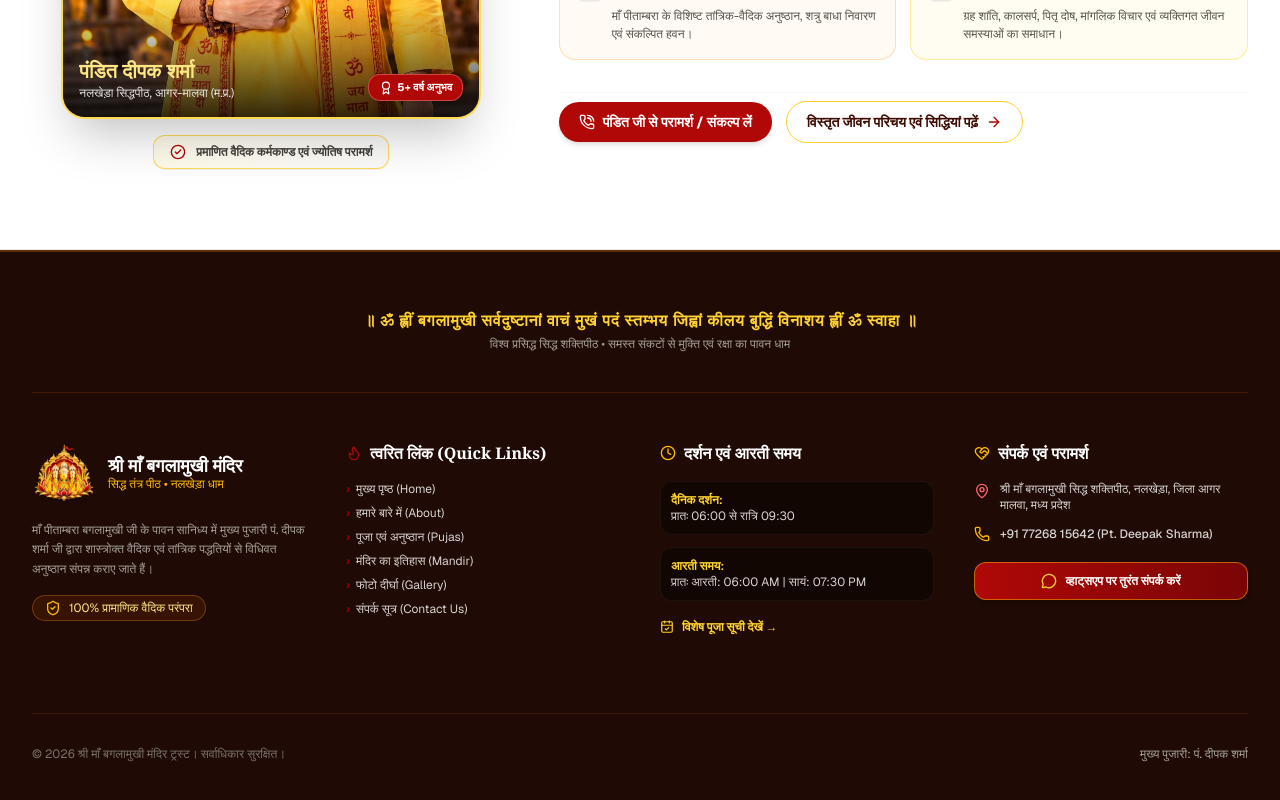
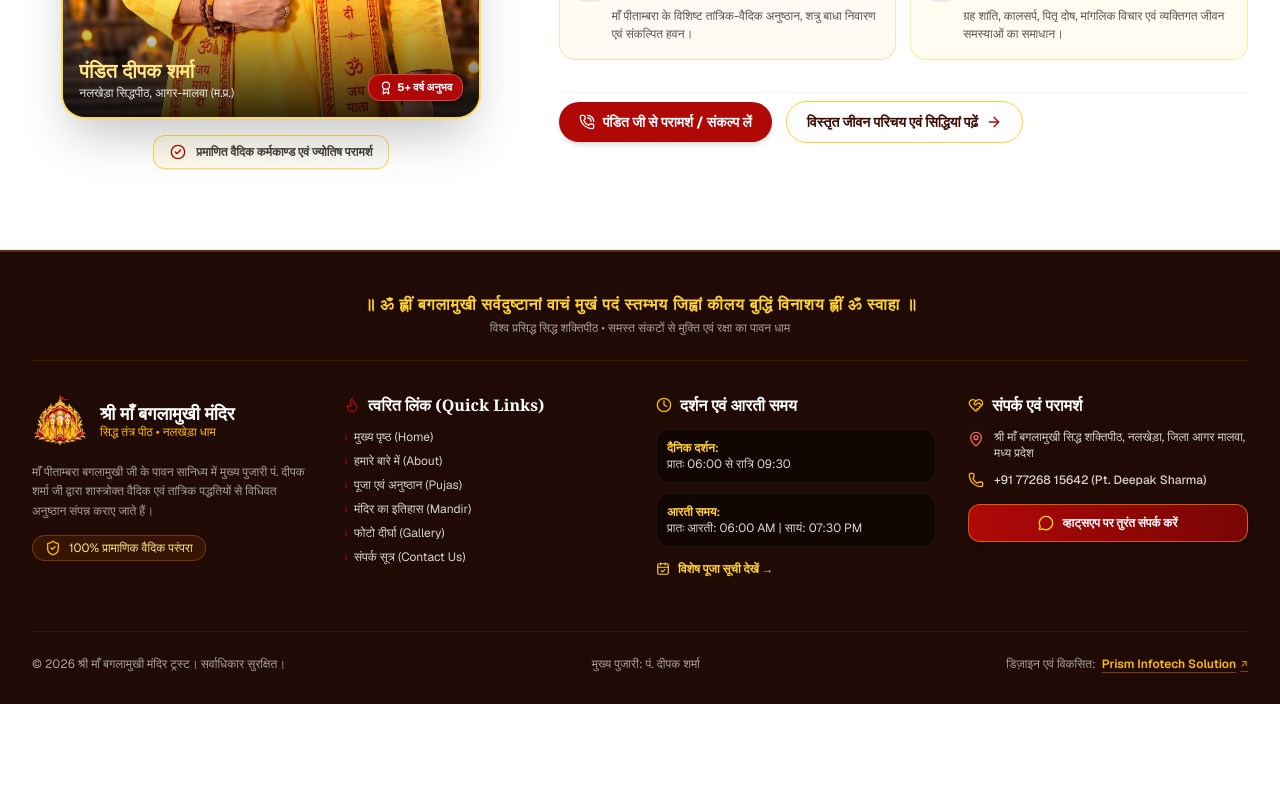
Before and after one commit to prisminfotechdevloper-2026/baglamukhi_temple_client, a Next.js app: page / in a window 1280 px wide. Shown: the part 2446-3246 px from the top of the page. After the commit the page ends 3150 px from the top, so only its background shows below. Built offline with nearby package versions, Linux system fonts and the light colour scheme.

Commit message:
feat: add Prism Infotech Solution credit link and optimize footer padding

```diff
--- a/src/components/footer/Footer.tsx
+++ b/src/components/footer/Footer.tsx
@@ -27,10 +27,10 @@ export default function Footer() {
   ];
 
   return (
-    <footer className="w-full bg-[#1F0A05] text-stone-300 border-t-2 border-[#E6840D]/30 pt-14 pb-10">
+    <footer className="w-full bg-[#1F0A05] text-stone-300 border-t-2 border-[#E6840D]/30 pt-10 pb-24 lg:pt-10 lg:pb-8">
       <div className="mx-auto max-w-7xl px-4 sm:px-6 lg:px-8">
         {/* Top Mantra Ribbon */}
-        <div className="text-center pb-10 border-b border-amber-900/40">
+        <div className="text-center pb-6 border-b border-amber-900/40">
           <p className="font-serif text-sm sm:text-base font-semibold text-amber-300 tracking-wider">
             {t({
               hi: "॥ ॐ ह्लीं बगलामुखी सर्वदुष्टानां वाचं मुखं पदं स्तम्भय जिह्वां कीलय बुद्धिं विनाशय ह्लीं ॐ स्वाहा ॥",
@@ -46,21 +46,21 @@ export default function Footer() {
         </div>
 
         {/* 4-Column Grid */}
-        <div className="grid grid-cols-1 md:grid-cols-2 lg:grid-cols-4 gap-8 sm:gap-10 py-12">
+        <div className="grid grid-cols-1 md:grid-cols-2 lg:grid-cols-4 gap-6 sm:gap-8 py-8">
           {/* Column 1: Brand & Priest Info */}
-          <div className="flex flex-col items-start space-y-4">
+          <div className="flex flex-col items-start space-y-3.5">
             <div className="flex items-center gap-3">
-              <div className="relative h-14 w-14 sm:h-16 sm:w-16 shrink-0 flex items-center justify-center">
+              <div className="relative h-12 w-12 sm:h-14 sm:w-14 shrink-0 flex items-center justify-center">
                 <Image
                   src="/images/baglamukhi-logo.png"
                   alt="माँ बगलामुखी मंदिर लोगो"
-                  width={60}
-                  height={60}
+                  width={56}
+                  height={56}
                   className="h-full w-full object-contain drop-shadow-sm"
                 />
               </div>
               <div>
-                <h3 className="font-serif font-bold text-lg text-white leading-tight">
+                <h3 className="font-serif font-bold text-base sm:text-lg text-white leading-tight">
                   {t({
                     hi: "श्री माँ बगलामुखी मंदिर",
                     en: "Shri Maa Baglamukhi Temple",
@@ -95,7 +95,7 @@ export default function Footer() {
 
           {/* Column 2: Quick Links */}
           <div>
-            <h4 className="font-serif font-semibold text-base text-white mb-4 flex items-center gap-2">
+            <h4 className="font-serif font-semibold text-sm sm:text-base text-white mb-3 flex items-center gap-2">
               <Flame className="h-4 w-4 text-[#AF0807]" />
               <span>
                 {t({
@@ -121,7 +121,7 @@ export default function Footer() {
 
           {/* Column 3: Daily Timings & Pujas */}
           <div>
-            <h4 className="font-serif font-semibold text-base text-white mb-4 flex items-center gap-2">
+            <h4 className="font-serif font-semibold text-sm sm:text-base text-white mb-3 flex items-center gap-2">
               <Clock className="h-4 w-4 text-amber-400" />
               <span>
                 {t({
@@ -130,7 +130,7 @@ export default function Footer() {
                 })}
               </span>
             </h4>
-            <div className="space-y-3 text-xs text-stone-300">
+            <div className="space-y-2.5 text-xs text-stone-300">
               <div className="bg-black/40 border border-white/5 rounded-xl p-2.5">
                 <span className="text-amber-300 font-semibold block">
                   {t({
@@ -161,7 +161,7 @@ export default function Footer() {
               </div>
             </div>
 
-            <div className="mt-4">
+            <div className="mt-3">
               <Link
                 href="/pujas"
                 className="inline-flex items-center gap-2 text-xs font-bold text-amber-300 hover:text-white transition-colors"
@@ -179,7 +179,7 @@ export default function Footer() {
 
           {/* Column 4: Contact & Help */}
           <div>
-            <h4 className="font-serif font-semibold text-base text-white mb-4 flex items-center gap-2">
+            <h4 className="font-serif font-semibold text-sm sm:text-base text-white mb-3 flex items-center gap-2">
               <HeartHandshake className="h-4 w-4 text-amber-400" />
               <span>
                 {t({
@@ -188,7 +188,7 @@ export default function Footer() {
                 })}
               </span>
             </h4>
-            <div className="space-y-3 text-xs">
+            <div className="space-y-2.5 text-xs">
               <div className="flex items-start gap-2.5">
                 <MapPin className="h-4 w-4 text-red-400 shrink-0 mt-0.5" />
                 <span className="text-stone-300 leading-snug">
@@ -209,7 +209,7 @@ export default function Footer() {
                 </a>
               </div>
 
-              <div className="pt-2">
+              <div className="pt-1.5">
                 <a
                   href="https://wa.me/917726815642"
                   target="_blank"
@@ -229,20 +229,40 @@ export default function Footer() {
           </div>
         </div>
 
-        {/* Bottom Bar */}
-        <div className="pt-8 mt-6 border-t border-amber-900/30 flex flex-col sm:flex-row items-center justify-between gap-4 text-xs text-stone-500 text-center sm:text-left">
+        {/* Bottom Bar with Prism Infotech Solution credit */}
+        <div className="pt-6 mt-4 border-t border-amber-900/30 flex flex-col md:flex-row items-center justify-between gap-3 text-xs text-stone-400 text-center md:text-left">
           <p>
             {t({
               hi: "© 2026 श्री माँ बगलामुखी मंदिर ट्रस्ट। सर्वाधिकार सुरक्षित।",
               en: "© 2026 Shri Maa Baglamukhi Temple Trust. All Rights Reserved.",
             })}
           </p>
+
           <p className="text-stone-400">
             {t({
               hi: "मुख्य पुजारी: पं. दीपक शर्मा",
               en: "Chief Purohit: Pt. Deepak Sharma",
             })}
           </p>
+
+          {/* Designed by Prism Infotech Solution */}
+          <div className="flex items-center gap-1.5 text-stone-400">
+            <span>
+              {t({
+                hi: "डिज़ाइन एवं विकसित:",
+                en: "Designed & Developed by:",
+              })}
+            </span>
+            <a
+              href="https://prisminfotechsolution.com/"
+              target="_blank"
+              rel="noopener noreferrer"
+              className="font-semibold text-amber-400 hover:text-amber-300 transition-colors underline decoration-amber-500/40 hover:decoration-amber-300 underline-offset-4 inline-flex items-center gap-1"
+            >
+              <span>Prism Infotech Solution</span>
+              <span className="text-[10px] text-amber-400/70">↗</span>
+            </a>
+          </div>
         </div>
       </div>
     </footer>
```
